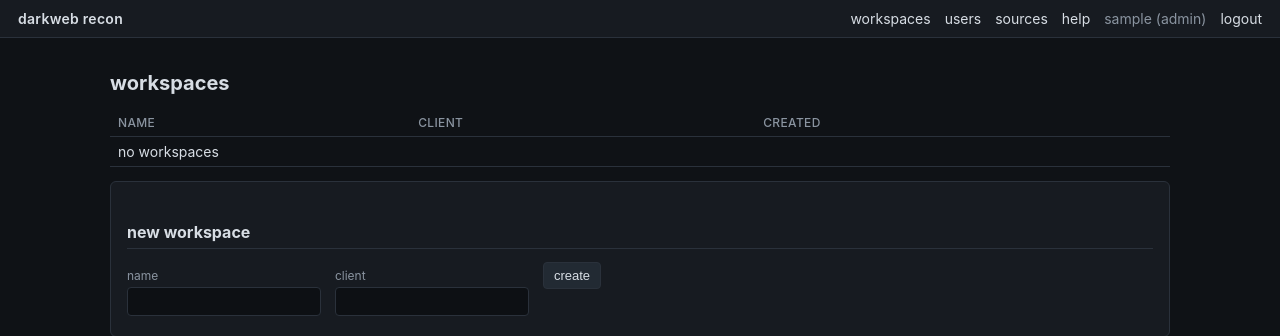
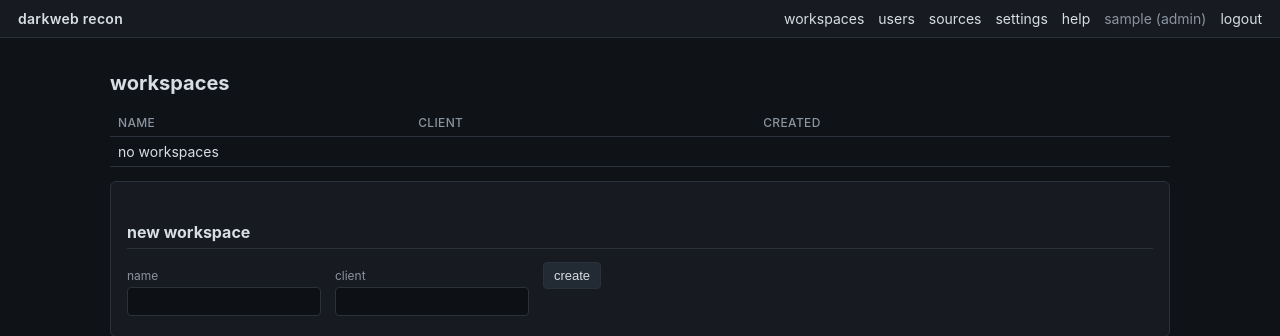
Before and after one commit to sec0ps/va-pt, a Flask app: page / in a window 1280 px wide. Shown: the top 336 px of the page. Run offline with Flask 3, Linux system fonts and the light colour scheme; the visitor is signed in with stand-in values (Sample User, id 1); data comes from the database, SQL or seed files in the repository; data that the repository does not hold is empty.

Commit message:
Update base.html

```diff
--- a/darkweb-recon/console/templates/base.html
+++ b/darkweb-recon/console/templates/base.html
@@ -15,6 +15,7 @@
     {% if current_user.role == 'admin' %}
     <a href="{{ url_for('ui.admin_users') }}">users</a>
     <a href="{{ url_for('ui.admin_sources') }}">sources</a>
+    <a href="{{ url_for('ui.admin_settings') }}">settings</a>
     {% endif %}
     <a href="{{ url_for('ui.help_page') }}">help</a>
     <span class="who">{{ current_user.username }} ({{ current_user.role }})</span>
```
